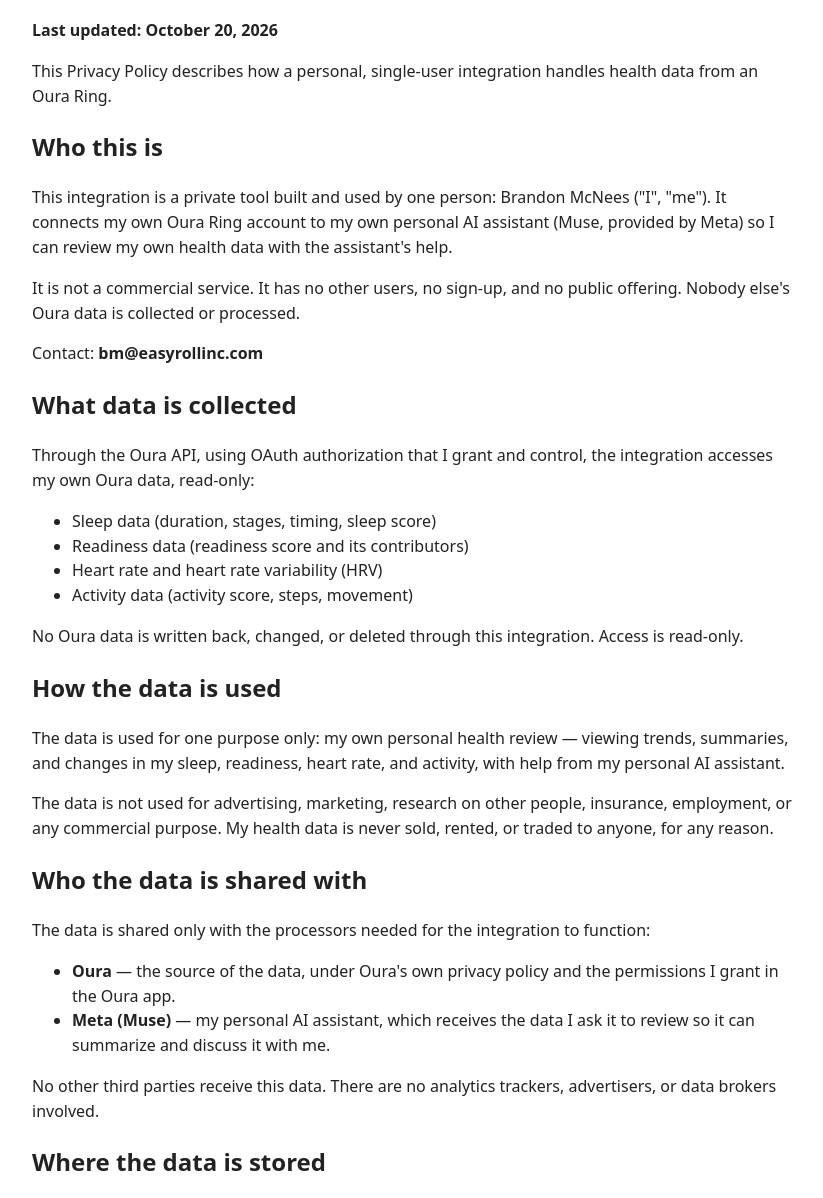
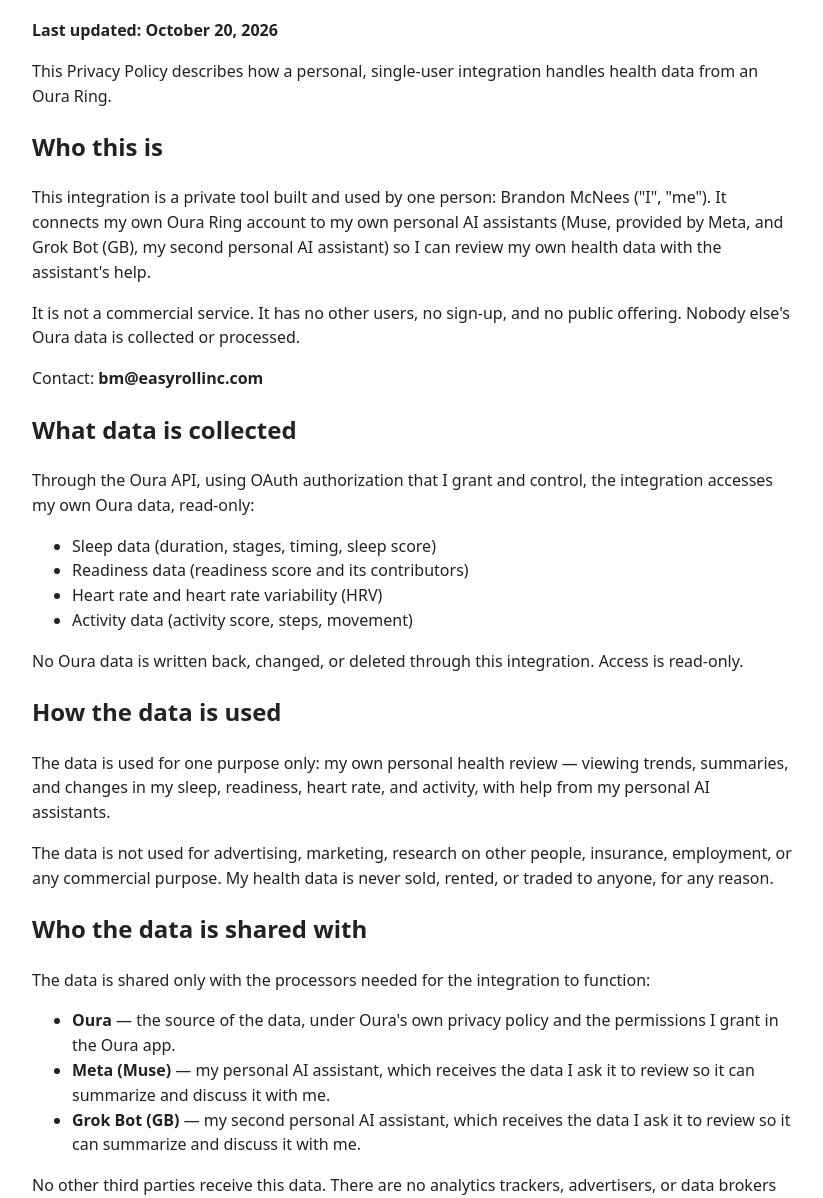
Before and after one commit to easyrollinc/easyrollinc.github.io, a plain HTML site: page privacy-policy.html in a window 1280 px wide. Shown: the part 93-1291 px from the top of the page, without its empty margins (228-1051 px from the left). Drawn offline with Linux system fonts and the light colour scheme.

Commit message:
Add Grok Bot to Oura pages

```diff
--- a/privacy-policy.html
+++ b/privacy-policy.html
@@ -3,7 +3,7 @@
 <p><strong>Last updated: October 20, 2026</strong></p>
 <p>This Privacy Policy describes how a personal, single-user integration handles health data from an Oura Ring.</p>
 <h2>Who this is</h2>
-<p>This integration is a private tool built and used by one person: Brandon McNees ("I", "me"). It connects my own Oura Ring account to my own personal AI assistant (Muse, provided by Meta) so I can review my own health data with the assistant's help.</p>
+<p>This integration is a private tool built and used by one person: Brandon McNees ("I", "me"). It connects my own Oura Ring account to my own personal AI assistants (Muse, provided by Meta, and Grok Bot (GB), my second personal AI assistant) so I can review my own health data with the assistant's help.</p>
 <p>It is not a commercial service. It has no other users, no sign-up, and no public offering. Nobody else's Oura data is collected or processed.</p>
 <p>Contact: <strong>bm@easyrollinc.com</strong></p>
 <h2>What data is collected</h2>
@@ -11,11 +11,11 @@
 <ul><li>Sleep data (duration, stages, timing, sleep score)</li><li>Readiness data (readiness score and its contributors)</li><li>Heart rate and heart rate variability (HRV)</li><li>Activity data (activity score, steps, movement)</li></ul>
 <p>No Oura data is written back, changed, or deleted through this integration. Access is read-only.</p>
 <h2>How the data is used</h2>
-<p>The data is used for one purpose only: my own personal health review — viewing trends, summaries, and changes in my sleep, readiness, heart rate, and activity, with help from my personal AI assistant.</p>
+<p>The data is used for one purpose only: my own personal health review — viewing trends, summaries, and changes in my sleep, readiness, heart rate, and activity, with help from my personal AI assistants.</p>
 <p>The data is not used for advertising, marketing, research on other people, insurance, employment, or any commercial purpose. My health data is never sold, rented, or traded to anyone, for any reason.</p>
 <h2>Who the data is shared with</h2>
 <p>The data is shared only with the processors needed for the integration to function:</p>
-<ul><li><strong>Oura</strong> — the source of the data, under Oura's own privacy policy and the permissions I grant in the Oura app.</li><li><strong>Meta (Muse)</strong> — my personal AI assistant, which receives the data I ask it to review so it can summarize and discuss it with me.</li></ul>
+<ul><li><strong>Oura</strong> — the source of the data, under Oura's own privacy policy and the permissions I grant in the Oura app.</li><li><strong>Meta (Muse)</strong> — my personal AI assistant, which receives the data I ask it to review so it can summarize and discuss it with me.</li><li><strong>Grok Bot (GB)</strong> — my second personal AI assistant, which receives the data I ask it to review so it can summarize and discuss it with me.</li></ul>
 <p>No other third parties receive this data. There are no analytics trackers, advertisers, or data brokers involved.</p>
 <h2>Where the data is stored</h2>
 <p>Data is stored only under my own accounts and devices. OAuth access tokens are stored in a secure credential vault, not in plain text and not in this document or any public page. Health data retrieved through the API is kept only in my own personal records and assistant history, under my accounts.</p>
```
Also changed, not shown: terms-of-service.html (+2 -2 lines).
